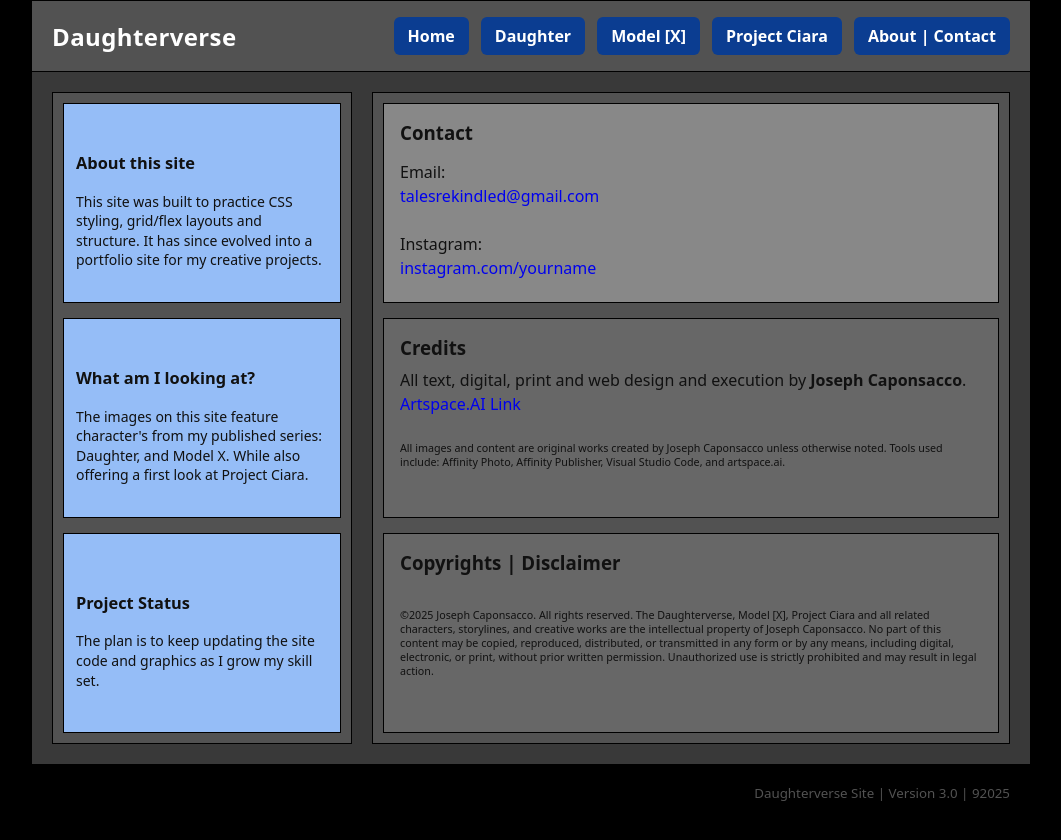
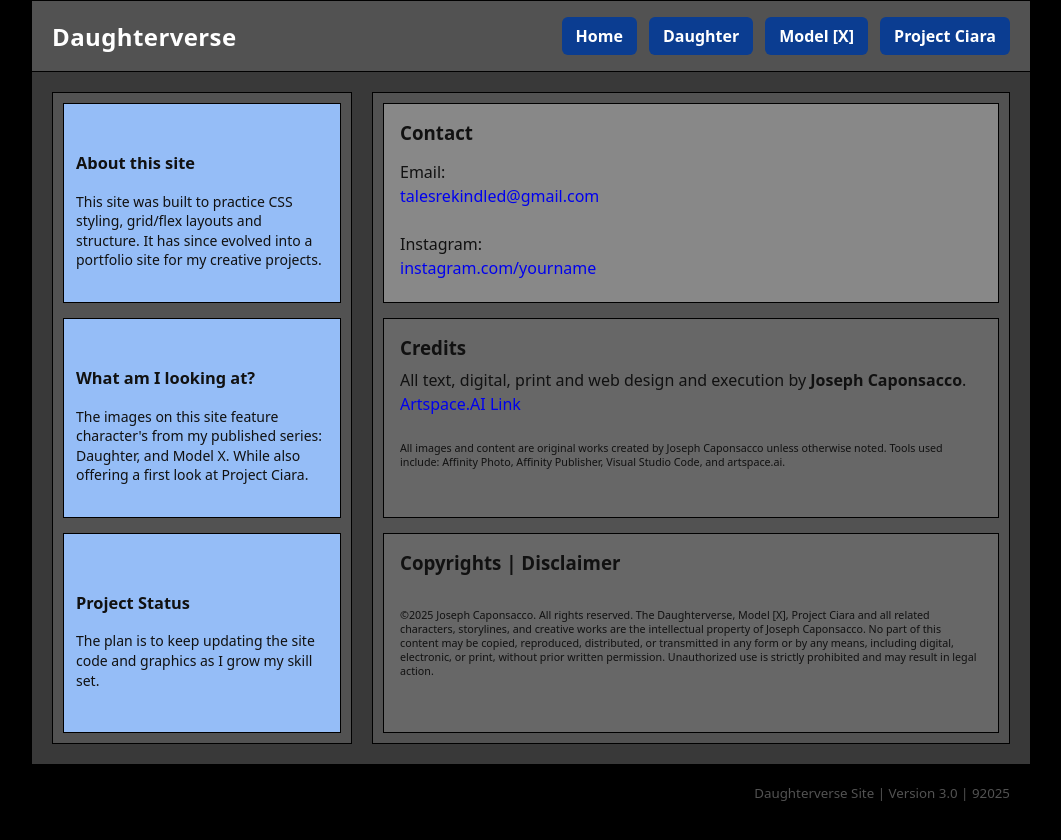
Before and after one commit to jcaponsacco/daughterverse04, a plain HTML site: page about.html in a window 1280 px wide. Shown: the whole page, without its empty margins (109-1170 px from the left). Drawn offline with Linux system fonts and the light colour scheme.

Commit message:
Add files via upload

```diff
--- a/about.html
+++ b/about.html
@@ -36,7 +36,6 @@
         <a href="one.html">Daughter</a>
         <a href="two.html">Model [X]</a>
         <a href="three.html">Project Ciara</a>
-        <a href="about.html" aria-current="page">About | Contact</a> <!-- ✅ active -->
       </nav>
     </header>
 
```
